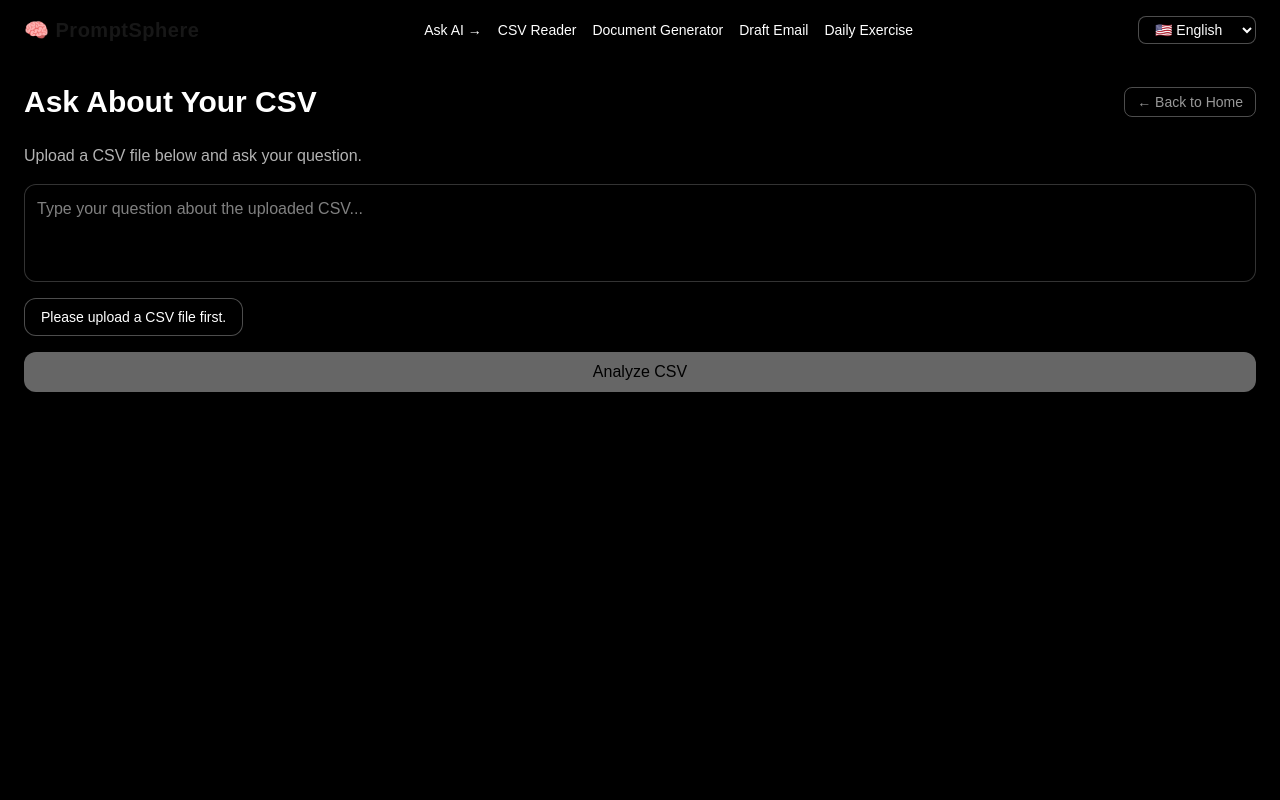
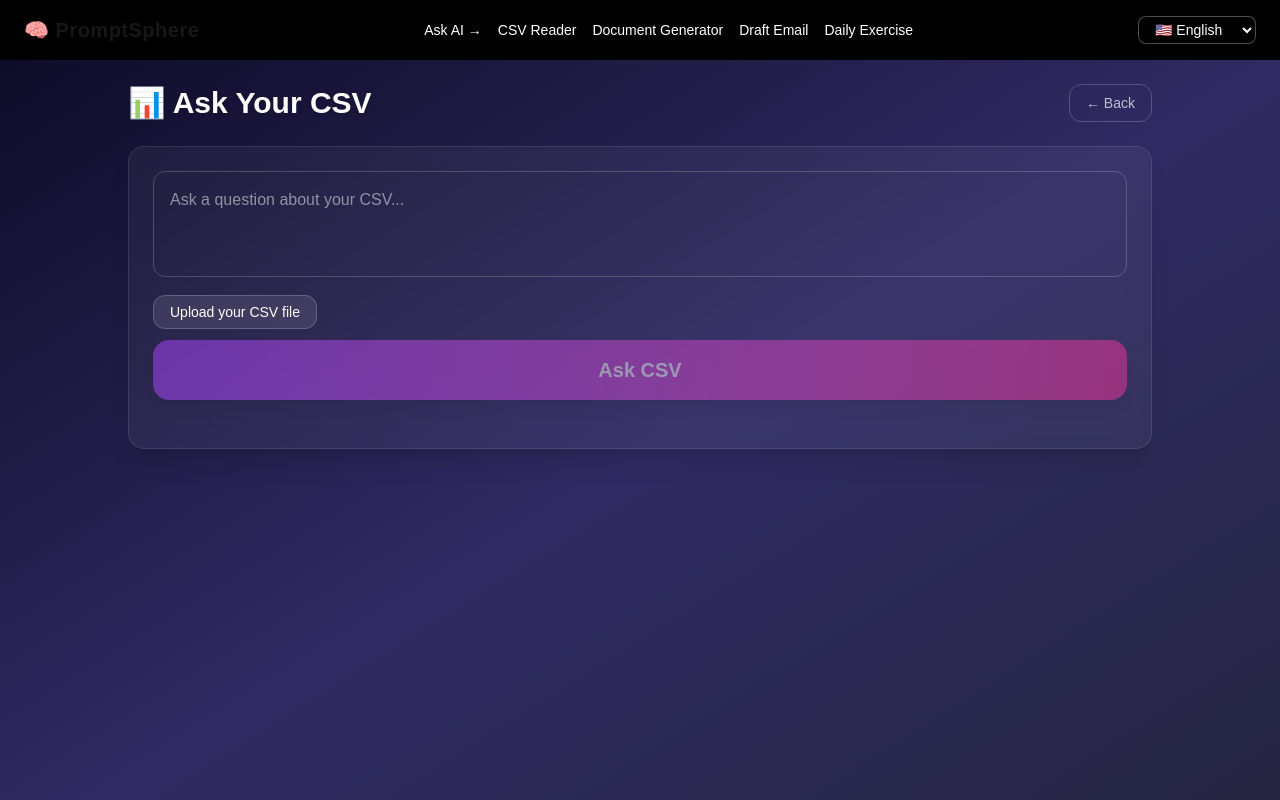
Before and after one commit to rebeizantoine/promptsphere, a Next.js app: page /ask-csv in a window 1280 px wide. Shown: the top 800 px of the page. Built offline with nearby package versions, Linux system fonts and the light colour scheme.

Commit message:
few fixes and bg

```diff
--- a/src/app/advanced-generator/page.tsx
+++ b/src/app/advanced-generator/page.tsx
@@ -151,7 +151,7 @@ export default function AdvancedGeneratorPage() {
             {/* Generate Button */}
             <button
               onClick={handleGenerate}
-              className="bg-gradient-to-r from-purple-500 to-pink-500 hover:from-purple-600 hover:to-pink-600 transition-all font-bold text-xl py-4 rounded-2xl mt-6 shadow-lg"
+              className="bg-gradient-to-r from-purple-500 to-pink-500 hover:from-purple-600 hover:to-pink-600 transition-all font-bold text-xl py-4 rounded-2xl mt-6 shadow-lg cursor-pointer"
             >
               🚀 Generate Document
             </button>
--- a/src/app/ask-csv/page.tsx
+++ b/src/app/ask-csv/page.tsx
@@ -1,12 +1,11 @@
 "use client";
 import { useState } from "react";
 import Link from "next/link";
-import { useTranslation } from "react-i18next";
+import { Navbar } from "../components/Navbar";
+import { Footer } from "../components/Footer";
 import { motion } from "framer-motion";
-import { Navbar } from "../components/Navbar";
 
 export default function AskCsvPage() {
-  const { t } = useTranslation();
   const [question, setQuestion] = useState("");
   const [file, setFile] = useState<File | null>(null);
   const [loading, setLoading] = useState(false);
@@ -24,21 +23,14 @@ export default function AskCsvPage() {
     try {
       const res = await fetch(
         "https://promptsphere-backend.onrender.com/api/ask-csv",
-        {
-          method: "POST",
-          body: formData,
-        }
+        { method: "POST", body: formData }
       );
-
-      if (!res.ok) {
-        throw new Error("Failed to get response");
-      }
-
+      if (!res.ok) throw new Error("Failed to get response");
       const data = await res.json();
-      setAnswer(data.bestAnswer || t("askCsv.error"));
+      setAnswer(data.bestAnswer || "❌ No answer returned.");
     } catch (error) {
       console.error("❌ CSV Ask Error:", error);
-      setAnswer(t("askCsv.error"));
+      setAnswer("❌ Something went wrong. Please try again.");
     } finally {
       setLoading(false);
     }
@@ -47,38 +39,35 @@ export default function AskCsvPage() {
   return (
     <div>
       <Navbar />
-      <main className="min-h-screen bg-black text-white p-6">
-        <div className="flex justify-between items-center mb-6">
-          <h1 className="text-3xl font-bold">{t("askCsv.title")}</h1>
+      <main className="min-h-screen bg-gradient-to-br from-[#0f0c29] via-[#302b63] to-[#24243e] text-white p-6">
+        <div className="max-w-5xl mx-auto space-y-6">
+          <div className="flex justify-between items-center">
+            <h1 className="text-3xl font-extrabold drop-shadow">
+              📊 Ask Your CSV
+            </h1>
             <Link
               href="/"
-            className="text-sm text-white/60 hover:text-white border px-3 py-1 rounded-lg border-white/30 hover:bg-white/10 transition"
+              className="text-sm text-white/70 hover:text-white border border-white/20 px-4 py-2 rounded-xl hover:bg-white/10 transition"
             >
-            {t("askCsv.back")}
+              ← Back
             </Link>
           </div>
 
-        <p className="mb-4 text-white/70">{t("askCsv.uploadPrompt")}</p>
-
-        <div className="flex flex-col gap-4 mb-8">
+          <div className="backdrop-blur-md bg-white/5 p-6 rounded-2xl border border-white/10 shadow-xl space-y-4">
             <textarea
               value={question}
               onChange={(e) => setQuestion(e.target.value)}
-            placeholder={t("askCsv.placeholder")}
+              placeholder="Ask a question about your CSV..."
               rows={3}
-            className="w-full bg-black border border-white/20 p-3 rounded-xl text-white resize-none focus:border-white/50 transition"
+              className="w-full bg-transparent border border-white/20 p-4 rounded-xl text-white resize-none focus:border-white/50 transition"
               aria-label="CSV question input"
             />
 
-          <label className="bg-black border border-white/30 px-4 py-2 rounded-xl text-white text-sm cursor-pointer hover:border-white/50 transition w-fit">
+            <label className="bg-white/10 border border-white/20 px-4 py-2 rounded-xl text-white text-sm cursor-pointer hover:border-white/50 transition w-fit">
               <input
                 type="file"
                 accept=".csv"
-              onChange={(e) =>
-                setFile(
-                  e.target.files && e.target.files[0] ? e.target.files[0] : null
-                )
-              }
+                onChange={(e) => setFile(e.target.files?.[0] || null)}
                 className="hidden"
               />
               {file ? (
@@ -86,17 +75,17 @@ export default function AskCsvPage() {
                   {file.name}
                 </span>
               ) : (
-              <span>{t("askCsv.noFile")}</span>
+                <span>Upload your CSV file</span>
               )}
             </label>
 
             <button
               onClick={handleCsvAsk}
               disabled={loading || !file || !question.trim()}
-            className="bg-white text-black px-5 py-2 rounded-xl font-medium disabled:opacity-40 disabled:cursor-not-allowed transition"
+              className="bg-gradient-to-r from-purple-500 to-pink-500 hover:from-purple-600 hover:to-pink-600 transition-all font-bold text-xl py-4 rounded-2xl w-full mb-6 shadow-lg disabled:opacity-50 disabled:cursor-not-allowed mt-4 cursor-pointer"
               aria-label="Analyze CSV"
             >
-            {loading ? t("askCsv.loading") : t("askCsv.button")}
+              {loading ? "Analyzing..." : "Ask CSV"}
             </button>
           </div>
 
@@ -105,15 +94,15 @@ export default function AskCsvPage() {
               initial={{ opacity: 0, y: 20 }}
               animate={{ opacity: 1, y: 0 }}
               transition={{ duration: 0.6, ease: "easeOut" }}
-            className="bg-white/10 p-4 rounded-xl text-white whitespace-pre-line"
+              className="bg-white/5 backdrop-blur-md p-6 rounded-2xl border border-white/10 shadow-xl whitespace-pre-line mt-6"
             >
-            <h2 className="text-xl font-bold mb-2">
-              🧠 {t("askCsv.resultsTitle")}
-            </h2>
+              <h2 className="text-xl font-bold mb-4">🧠 Answer:</h2>
               {answer}
             </motion.div>
           )}
+        </div>
       </main>
+      <Footer />
     </div>
   );
 }
--- a/src/app/ask/page.tsx
+++ b/src/app/ask/page.tsx
@@ -28,7 +28,7 @@ export default function AskPage() {
       <main className="min-h-screen bg-gradient-to-br from-[#0f0c29] via-[#302b63] to-[#24243e] text-white p-6">
         <div className="max-w-5xl mx-auto space-y-6">
           <div className="flex justify-between items-center">
-            <h1 className="text-3xl font-extrabold drop-shadow">
+            <h1 className="text-3xl font-extrabold drop-shadow cursor-pointer">
               🧠 Ask the LLMs
             </h1>
             <Link
--- a/src/app/components/AskForm.tsx
+++ b/src/app/components/AskForm.tsx
@@ -48,7 +48,7 @@ export function AskForm({
           disabled={loading || !input.trim()}
           whileHover={{ scale: 1.04 }}
           whileTap={{ scale: 0.95 }}
-          className="bg-white text-black px-6 py-2 rounded-xl font-bold shadow-md transition w-full sm:w-auto disabled:opacity-40 disabled:cursor-not-allowed"
+          className="bg-white text-black px-6 py-2 rounded-xl font-bold shadow-md transition w-full sm:w-auto disabled:opacity-40 disabled:cursor-not-allowed cursor-pointer"
         >
           {loading ? t("ask.loading") : t("ask.button")}
         </motion.button>
--- a/src/app/components/Hero.tsx
+++ b/src/app/components/Hero.tsx
@@ -51,7 +51,7 @@ export function Hero() {
     <section className="relative min-h-screen flex flex-col items-center justify-center text-center px-4 pb-16">
       <video
         className="absolute top-0 left-0 w-full h-full object-cover opacity-30 -z-10"
-        src="/publicmp4.mp4"
+        src="/publicmp4-compressed.mp4"
         autoPlay
         loop
         muted
@@ -115,7 +115,7 @@ export function Hero() {
 
       <div className="mt-16 max-w-6xl mx-auto px-4 text-center">
         {/* First row with 3 features */}
-        <div className="grid grid-cols-1 md:grid-cols-3 gap-8 mb-8">
+        <div className="grid grid-cols-1 md:grid-cols-1 gap-8 mb-8">
           <FeatureCard
             icon="🧠"
             title={t("hero.feature1Title", "Multi-LLM Q&A")}
@@ -143,7 +143,7 @@ export function Hero() {
         </div>
 
         {/* Second row with 2 features, centered */}
-        <div className="grid grid-cols-1 md:grid-cols-2 gap-8 justify-center">
+        <div className="grid grid-cols-1 md:grid-cols-1 gap-8 justify-center">
           <FeatureCard
             icon="✉️"
             title={t("hero.feature4Title", "Email Drafting")}
--- a/src/app/email-drafter/page.tsx
+++ b/src/app/email-drafter/page.tsx
@@ -58,7 +58,7 @@ export default function EmailDrafterPage() {
           <button
             onClick={handleDraft}
             disabled={loading || keyPoints.trim() === ""}
-            className="w-full bg-gradient-to-r from-purple-500 to-pink-500 hover:from-purple-600 hover:to-pink-600 transition-all font-bold text-lg py-4 rounded-2xl shadow-lg disabled:opacity-50 disabled:cursor-not-allowed"
+            className="w-full bg-gradient-to-r from-purple-500 to-pink-500 hover:from-purple-600 hover:to-pink-600 transition-all font-bold text-lg py-4 rounded-2xl shadow-lg disabled:opacity-50 disabled:cursor-not-allowed cursor-pointer"
           >
             {loading ? "Drafting..." : "🚀 Draft Email"}
           </button>
--- a/src/app/exercise-generator/page.tsx
+++ b/src/app/exercise-generator/page.tsx
@@ -108,7 +108,7 @@ export default function ExerciseGeneratorPage() {
           <button
             onClick={handleGenerate}
             disabled={loading}
-            className="bg-gradient-to-r from-purple-500 to-pink-500 hover:from-purple-600 hover:to-pink-600 transition-all font-bold text-xl py-4 rounded-2xl w-full mb-6 shadow-lg disabled:opacity-50 disabled:cursor-not-allowed"
+            className="bg-gradient-to-r from-purple-500 to-pink-500 hover:from-purple-600 hover:to-pink-600 transition-all font-bold text-xl py-4 rounded-2xl w-full mb-6 shadow-lg disabled:opacity-50 disabled:cursor-not-allowed cursor-pointer"
           >
             {loading
               ? t("exercise.generating", "Generating...")
```
Also changed, not shown: 1 other file (tests, documents, lock files or other folders). Lines whose indentation alone changed are shown as unchanged.
